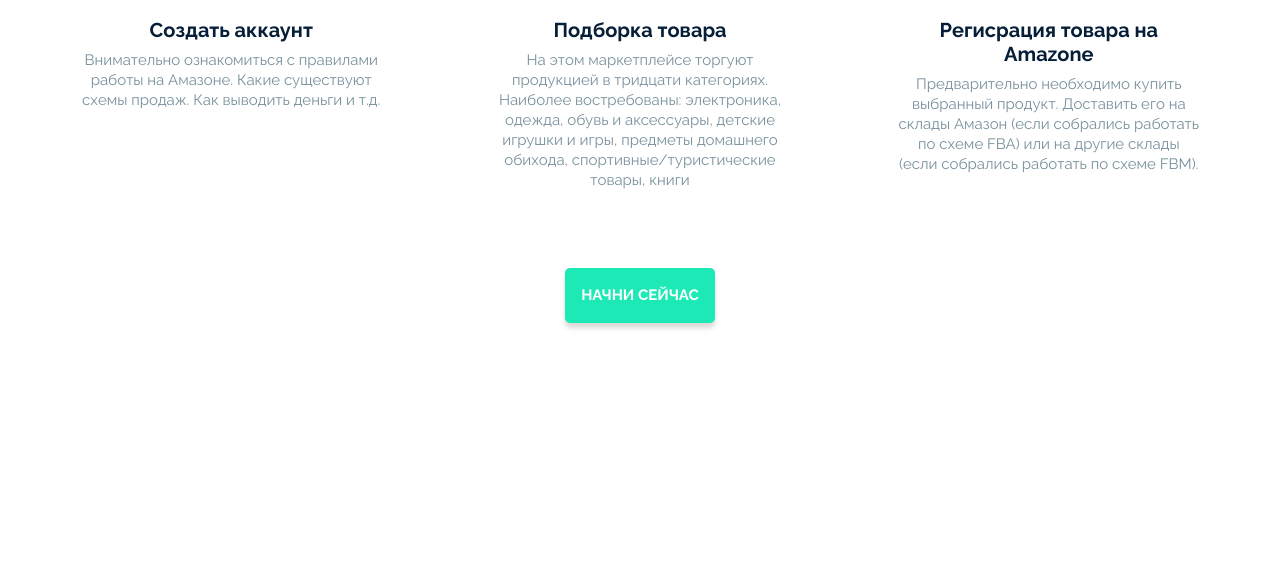
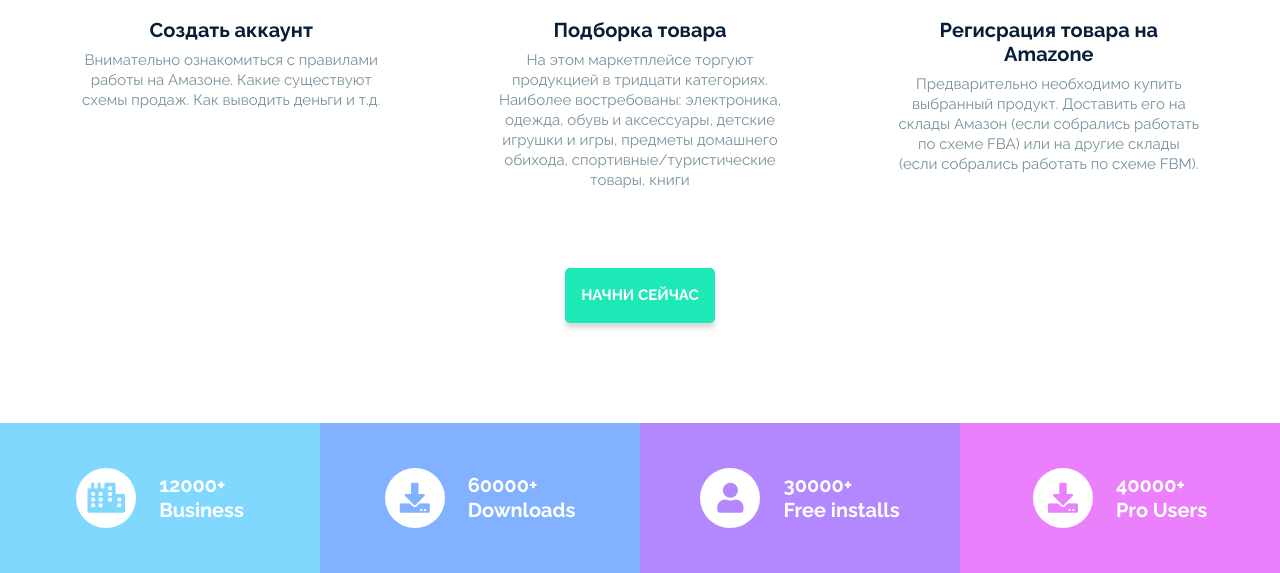
Before and after one commit to iamiks/WEB, a plain HTML site: page index.html in a window 1280 px wide. Shown: the part 1255-1828 px from the top of the page. Before the commit the page ends 1678 px from the top, so only its background shows below. Drawn offline with Linux system fonts and the light colour scheme.

Commit message:
конец второго блока

```diff
--- a/css/style.css
+++ b/css/style.css
@@ -238,3 +238,62 @@ button:focus {
 .usful__btn:hover {
     background-color: #067559;
 }
+/* progress section */
+.progress {
+    display:flex;
+}
+.progress_item {
+    width: 25%;
+    height: 150px;
+    background-color: black;
+    display: flex;
+    justify-content: center;
+    align-items: center;
+}
+.progress_item_business {
+    background-color: #80d8ff;
+}
+.progress_item_business i {
+    color: #80d8ff;
+}
+.progress_item_download {
+    background-color: #82b1ff;
+}
+.progress_item_download i {
+    color: #82b1ff;
+}
+.progress_item_installs {
+    background-color: #b388ff;
+}
+.progress_item_installs {
+    color: #b388ff;
+}
+.progress_item_users {
+    background-color: #ea80fc;
+}
+.progress_item_users i {
+    color: #ea80fc;
+}
+.progress_wrap {
+    display: flex;
+    align-items: center;
+}
+.progress_icon {
+    display: flex;
+    justify-content: center;
+    align-items: center;
+    width: 60px;
+    height: 60px;
+    background-color: #ffffff;
+    border-radius: 100%;
+    margin-right: 23px;
+}
+.progress_icon i {
+    font-size: 30px;
+}
+.progress_text {
+    font-size: 20px;
+    line-height: 25px;
+    font-weight: 700;
+    color: #ffffff;
+}
--- a/index.html
+++ b/index.html
@@ -94,6 +94,32 @@
             <button class="usful__btn">Начни сейчас</button>
         </div>
     </section>
+    <section class="progress">
+        <div class="progress_item progress_item_business">
+            <div class="progress_wrap">
+                <div class="progress_icon"><i class="fas fa-city"></i></div>
+                <div class="progress_text">12000+ <br> Business</div>
+            </div>
+        </div>
+        <div class="progress_item progress_item_download">
+            <div class="progress_wrap">
+                <div class="progress_icon"><i class="fas fa-download"></i></div>
+                <div class="progress_text">60000+ <br> Downloads</div>
+            </div>
+        </div>
+        <div class="progress_item progress_item_installs">
+            <div class="progress_wrap">
+                <div class="progress_icon"><i class="fas fa-user"></i></div>
+                <div class="progress_text">30000+ <br> Free installs </div>
+            </div>
+        </div>
+        <div class="progress_item progress_item_users">
+            <div class="progress_wrap">
+                <div class="progress_icon"><i class="fas fa-download"></i></div>
+                <div class="progress_text">40000+ <br> Pro Users</div>
+            </div>
+        </div>
+    </section>
     <script src="js/main.js"></script>
 </body>
 </html>
```
